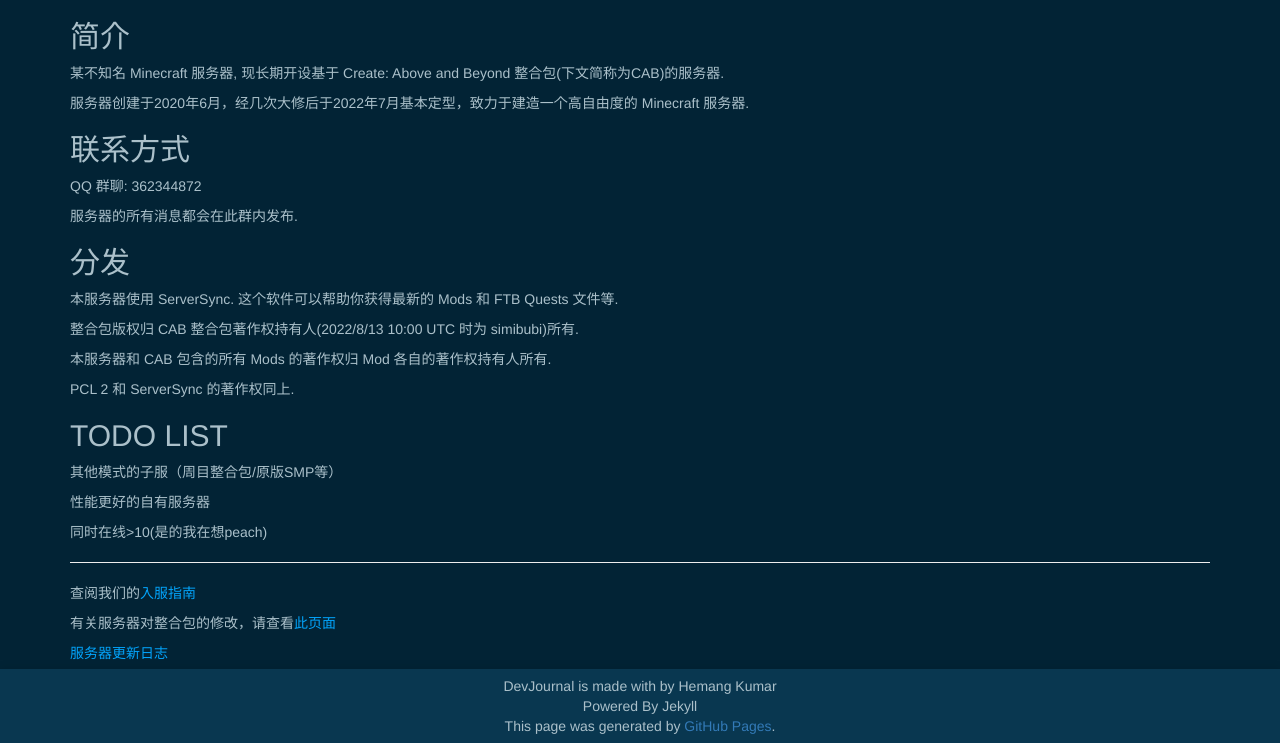
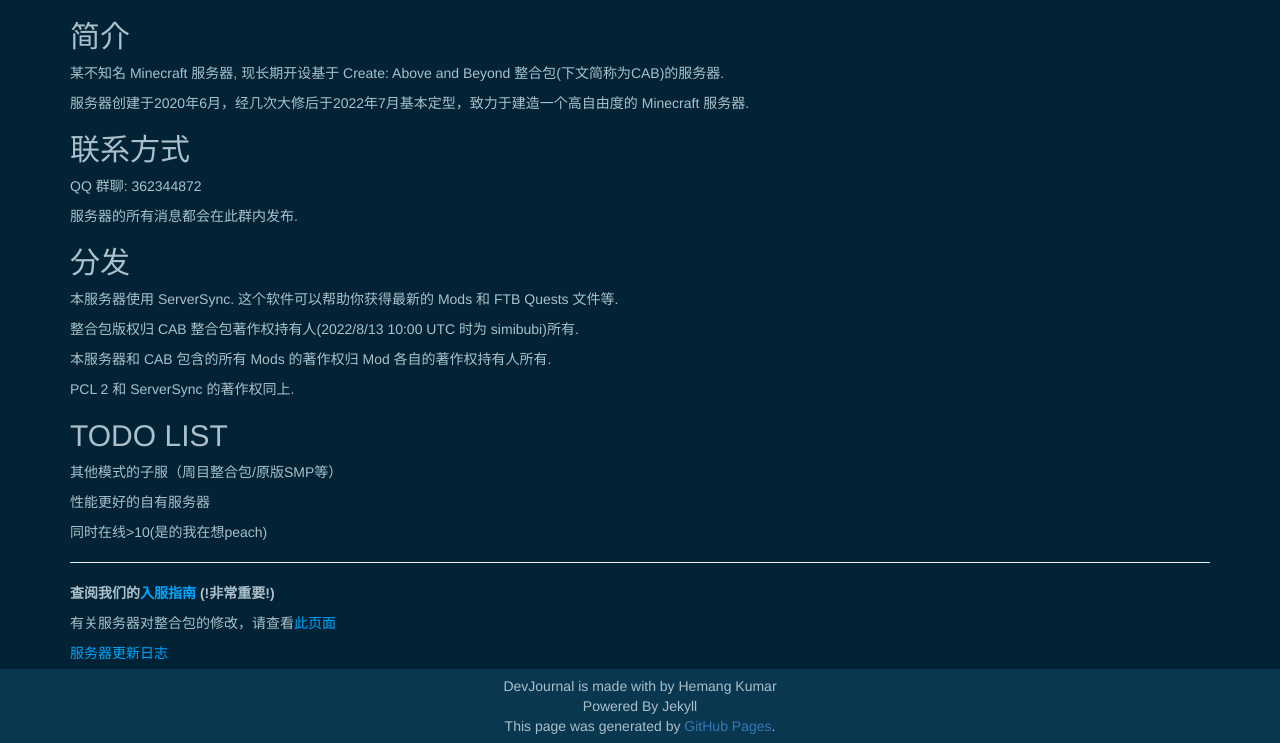
Before and after one commit to x051130x/x051130x.github.io, a Jekyll site: the page built from SCEX server.md, in a window 1280 px wide and 1386 px high. Shown: the part 643-1386 px from the top of the window. Built offline with Jekyll 4.4.1, drawn with Linux system fonts in a browser that asks for light colours; nearby versions of some CDN libraries.

Commit message:
Update SCEX server.md

```diff
--- a/SCEX server.md
+++ b/SCEX server.md
@@ -43,7 +43,7 @@ PCL 2 和 ServerSync 的著作权同上.
 
 -------------------------------------------------
 
-查阅我们的[入服指南]({% post_url 2022-8-19-guide %})
+**查阅我们的[入服指南]({% post_url 2022-8-19-guide %}) (!非常重要!)**
 
 有关服务器对整合包的修改，请查看[此页面]({% post_url 2022-8-19-modchanges %})
 
```
